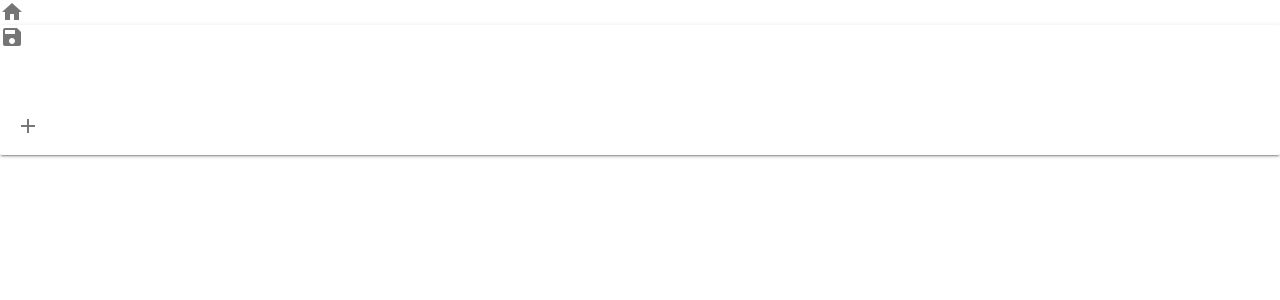
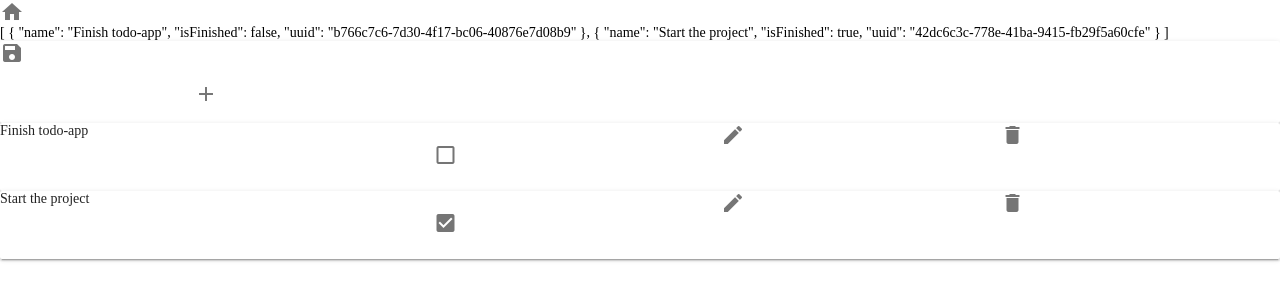
Before and after one commit to alessandrosantospirito/Todo-app, a Vue app: page / in a window 1280 px wide. Shown: the top 300 px of the page. Built offline with nearby package versions, Linux system fonts and the light colour scheme.

Commit message:
Implementing vuex, Text is now editable and checkboxes are working

```diff
--- a/package.json
+++ b/package.json
@@ -9,6 +9,7 @@
   },
   "dependencies": {
     "@fortawesome/fontawesome-free": "^5.2.0",
+    "lodash": "^4.17.11",
     "roboto-fontface": "*",
     "uuid": "^3.3.2",
     "vue": "^2.5.17",
--- a/src/main.js
+++ b/src/main.js
@@ -2,8 +2,11 @@ import Vue from 'vue'
 import './plugins/vuetify'
 import App from './App.vue'
 
+import store from "./store";
+
 Vue.config.productionTip = false
 
 new Vue({
+  store,
   render: h => h(App)
 }).$mount('#app')
--- a/src/modules/tasks/actions.js
+++ b/src/modules/tasks/actions.js
@@ -0,0 +1,9 @@
+//Action is the additional logic component to a mutation
+export default {
+    changeTask(context, taskToModify) {
+        let task = context.getters.getTask(taskToModify)
+
+        context.commit("removeTask", task);
+        context.commit("addTask", taskToModify)
+    },
+}
--- a/src/modules/tasks/components/createTask.vue
+++ b/src/modules/tasks/components/createTask.vue
@@ -1,39 +1,62 @@
 <template>
     <div>
+        {{ items }}
         <v-card>
             <button :click="save">
                 <v-icon>
                     save
                 </v-icon>
             </button>
-            <v-card-title>
-                <input v-model="taskHeader">
-            </v-card-title>
             <v-card-text>
-                <button :click="addTask()">
+                <input v-model="currentText">
+                <button v-on:click="createTask">
                     <v-icon>
                         add
                     </v-icon>
                 </button>
             </v-card-text>
         </v-card>
+        <editable-task v-for="task in sortedTasks" :key="task.uuid" :task="task">
+        </editable-task>
     </div>
 </template>
 
 <script>
-    const uuidv5 = require("uuid/v5")
+    import editableTask from "./editableTask.vue"
+    import { mapState, mapGetters, mapMutations } from "vuex";
+
+    const _ = require("lodash")
+    const uuidv4 = require("uuid/v4")
+
     export default {
+        components: {
+            editableTask
+        },
         data() {
             return {
-                taskHeader: "",
                 currentText: "",
-                tasks: []
+            }
+        },
+        computed: {
+            ...mapState("tasks", ["items"]),
+            ...mapGetters("tasks", ["getByUnfinished"]),
+            tasks() {
+                return this.items
+            },
+             sortedTasks() {
+                return _.sortBy(this.tasks, task => task.name)
             }
         },
         methods: {
+            ...mapMutations("tasks", ["addTask"]),
             save: function() {
             },
-            addTask: function() {
+            createTask: function() {
+                this.addTask({ name: this.currentText, isFinished: false, uuid: uuidv4() }),
+                this.clear()
+            },
+            clear: function() {
+                this.currentText = ""
             }
         }
     }
--- /dev/null
+++ b/src/modules/tasks/components/editableTask.vue
@@ -0,0 +1,52 @@
+<template>
+    <div>
+        <v-card>
+            <v-layout>
+                <v-flex>
+                    <input v-model="name">
+                </v-flex>
+                <v-flex>
+                    <v-checkbox
+                        v-model="isFinished"
+                        v-on:change="editTask">
+                    </v-checkbox>
+                </v-flex>
+                <v-flex>
+                    <button v-on:click="editTask">
+                        <v-icon>
+                            edit
+                        </v-icon>
+                    </button>
+                </v-flex>
+                <v-flex>
+                    <v-icon>
+                        delete
+                    </v-icon>
+                </v-flex>
+            </v-layout>
+        </v-card>
+    </div>
+</template>
+
+<script>
+    import { mapMutations, mapActions } from "vuex"
+
+    export default {
+        props: ["task"],
+        data() {
+            return {
+                uuid: this.task.uuid,
+                name: this.task.name,
+                isFinished: this.task.isFinished,
+            }
+        },
+        methods: {
+            ...mapActions("tasks", ["changeTask"]),
+            editTask() {
+                this.changeTask({ name: this.name, isFinished: this.isFinished, uuid: this.uuid })
+            },
+        },
+        computed: {
+        }
+    }
+</script>
--- a/src/modules/tasks/getters.js
+++ b/src/modules/tasks/getters.js
@@ -0,0 +1,11 @@
+const _ = require("lodash")
+
+export default {
+    getByUnfinished: state => {
+        return state.items.filter(todo => todo.isFinished === false)
+    },
+    getTask:
+        state => taskToFind => {
+            return _.find(state.items, task => task.uuid === taskToFind.uuid)
+        }
+}
--- a/src/modules/tasks/index.js
+++ b/src/modules/tasks/index.js
@@ -1,13 +1,19 @@
-import actions from "./actions";
-import mutations from "./mutations";
-import getters from "./getters";
+import getters from "./getters"
+import mutations from "./mutations"
+import actions from "./actions"
 
 const module = {
+    namespaced: true,
+    state: {
+        items: [
+            { name:"Finish todo-app", isFinished: false, uuid: "b766c7c6-7d30-4f17-bc06-40876e7d08b9" },
+            { name:"Start the project", isFinished: true, uuid: "42dc6c3c-778e-41ba-9415-fb29f5a60cfe" }
+        ]
+    },
+    getters,
     mutations,
-    getters,
-    actions
+    actions,
+
 }
 
-export default {
-    module
-}
+export default module
--- a/src/modules/tasks/mutations.js
+++ b/src/modules/tasks/mutations.js
@@ -0,0 +1,11 @@
+//A mutation is simply the modification of a state value
+export default {
+    removeTask(state, taskToRemove){
+        let taskIndex = state.items.findIndex(task => task.uuid === taskToRemove.uuid)
+
+        state.items.splice(taskIndex, 1);
+    },
+    addTask(state, newTask) {
+        state.items.push(newTask)
+    },
+}
--- /dev/null
+++ b/src/store.js
@@ -0,0 +1,12 @@
+import Vue from "vue";
+import Vuex from "vuex";
+
+import tasks from "./modules/tasks"
+
+Vue.use(Vuex);
+
+export default new Vuex.Store({
+    modules: {
+        tasks,
+    }
+})
```
Also changed, not shown: 1 other file (tests, documents, lock files or other folders).
